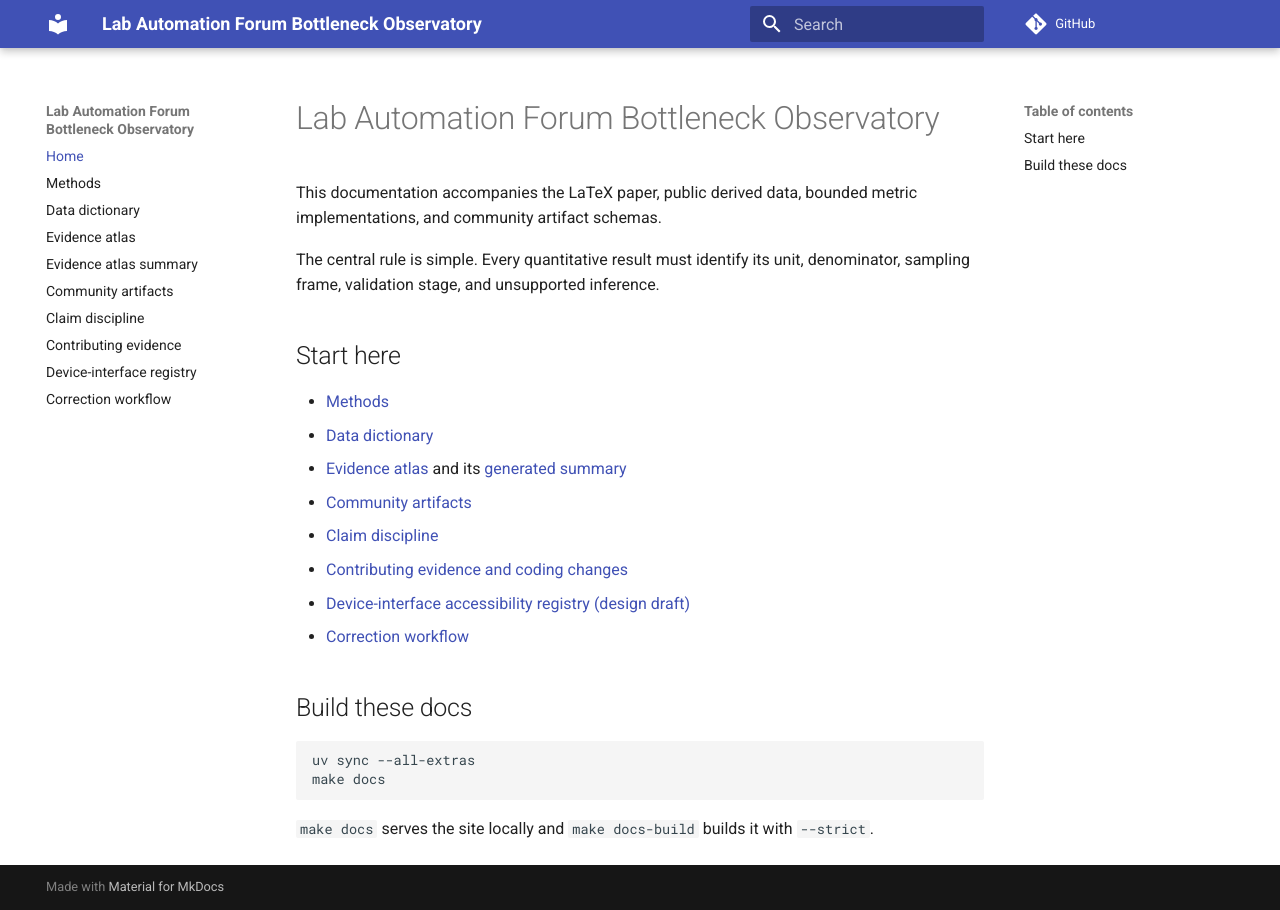
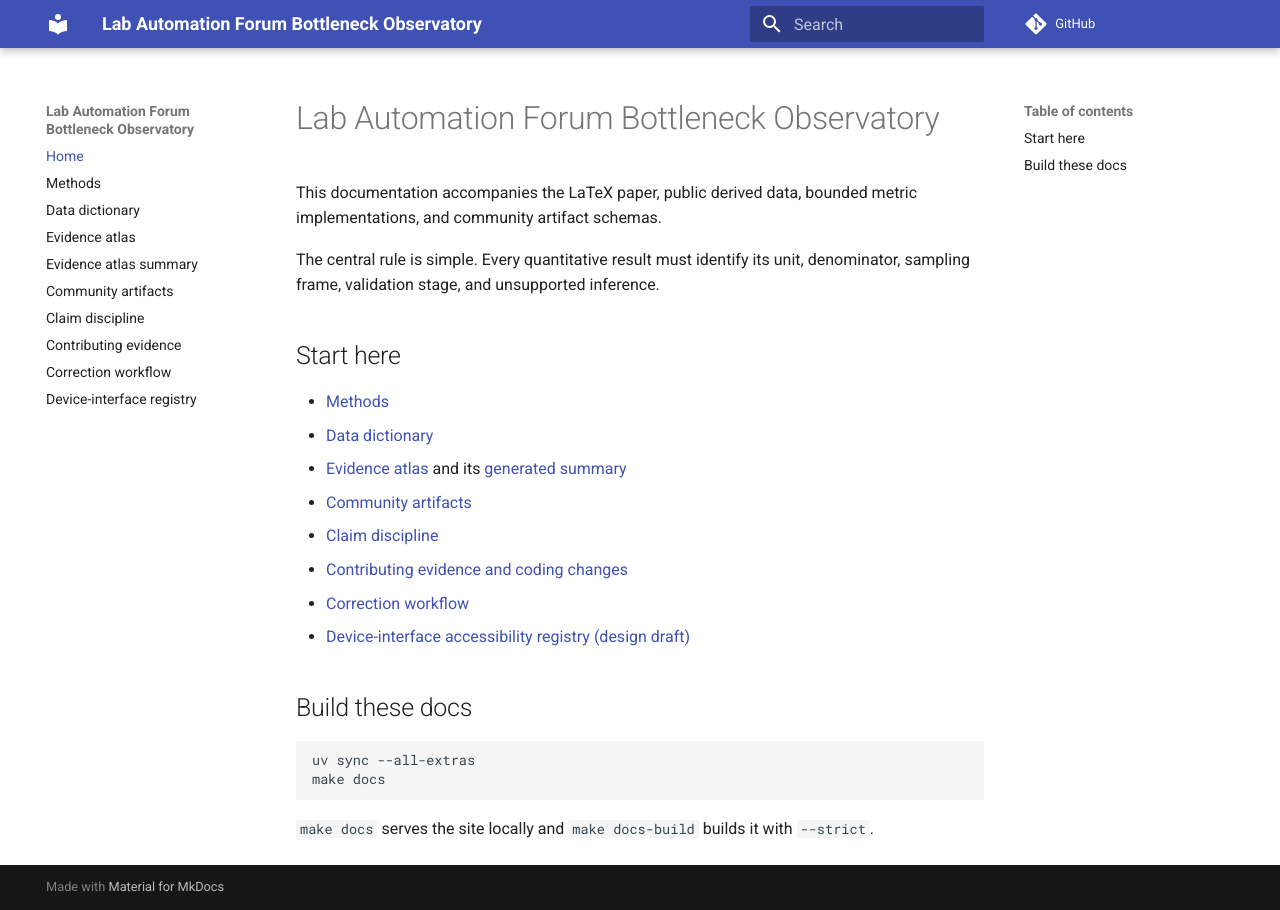
Before and after one commit to fraware/lab-automation-observatory, an MkDocs documentation site: the page built from docs/index.md, in a window 1280 px wide. Built offline with MkDocs 1.6.1 and Material for MkDocs 9.7.7, drawn with Linux system fonts in a browser that asks for light colours; comment, search, counter and statistics services are not loaded.

```diff
--- a/docs/index.md
+++ b/docs/index.md
@@ -12,8 +12,8 @@ The central rule is simple. Every quantitative result must identify its unit, de
 - [Community artifacts](community-artifacts.md)
 - [Claim discipline](claim-discipline.md)
 - [Contributing evidence and coding changes](contributing-evidence.md)
+- [Correction workflow](correction-workflow.md)
 - [Device-interface accessibility registry (design draft)](device-interface-registry.md)
-- [Correction workflow](correction-workflow.md)
 
 ## Build these docs
 
--- a/mkdocs.yml
+++ b/mkdocs.yml
@@ -10,8 +10,8 @@ nav:
   - Community artifacts: community-artifacts.md
   - Claim discipline: claim-discipline.md
   - Contributing evidence: contributing-evidence.md
+  - Correction workflow: correction-workflow.md
   - Device-interface registry: device-interface-registry.md
-  - Correction workflow: correction-workflow.md
 theme:
   name: material
 markdown_extensions:
```
